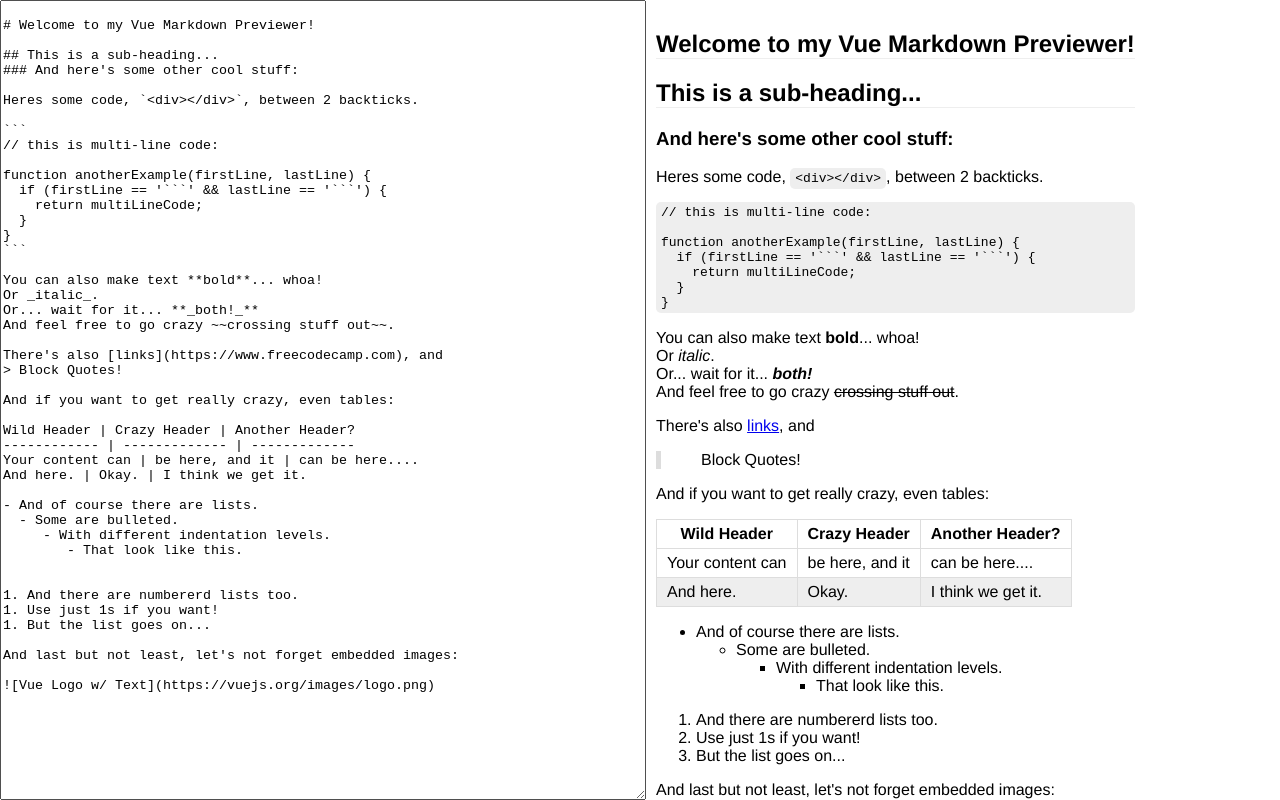
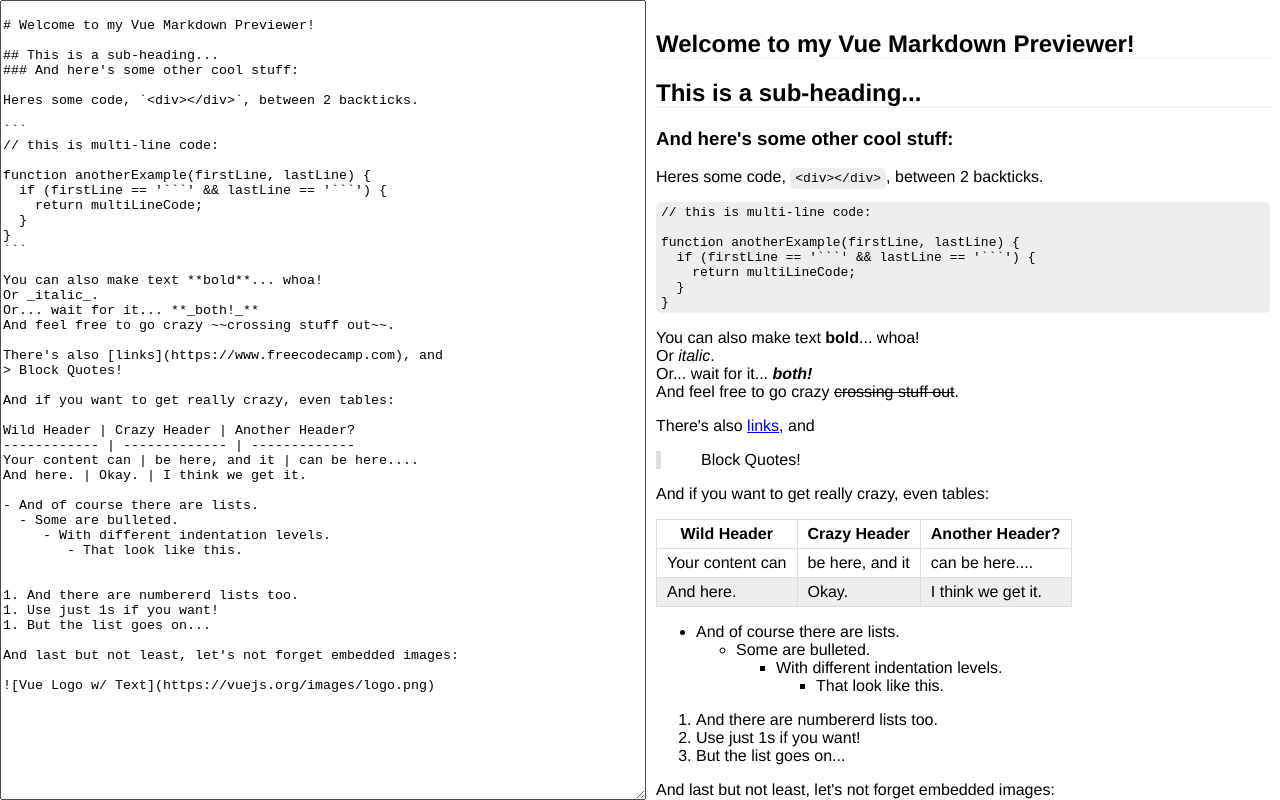
Before and after one commit to WofWca/my-fcc-markdown-previewer, a Vue app: page / in a window 1280 px wide. Built offline with nearby package versions, Linux system fonts and the light colour scheme.

Commit message:
Stretch the previw from the editor to the end
In case it's content doesn't stretch it

```diff
--- a/src/App.vue
+++ b/src/App.vue
@@ -57,6 +57,7 @@ body {
     flex-shrink: 0;
   }
   > #preview {
+    flex-basis: 100%;
     padding: 10px;
     h1, h2 {
       border-bottom: 1px solid #eee;
```
